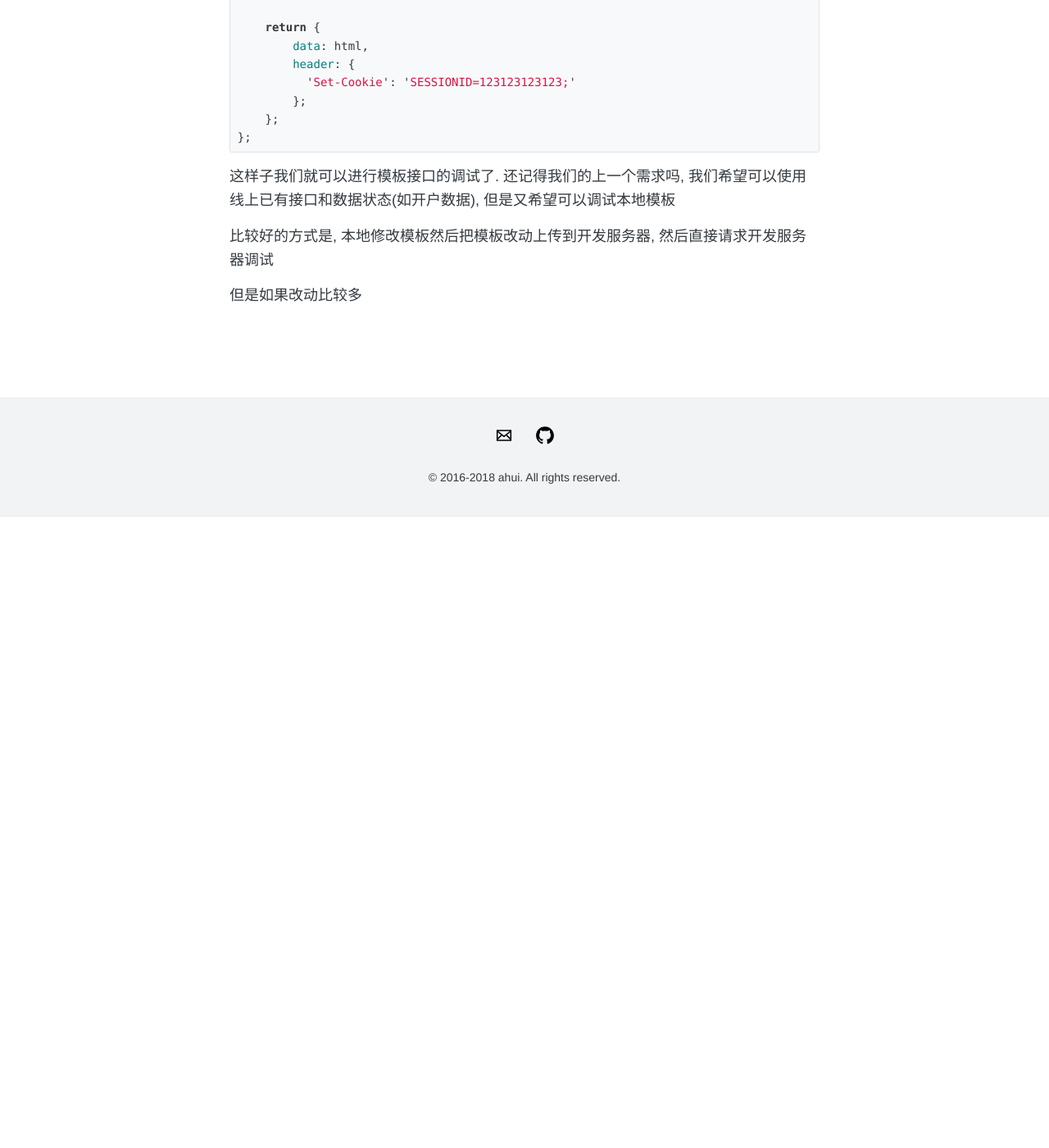
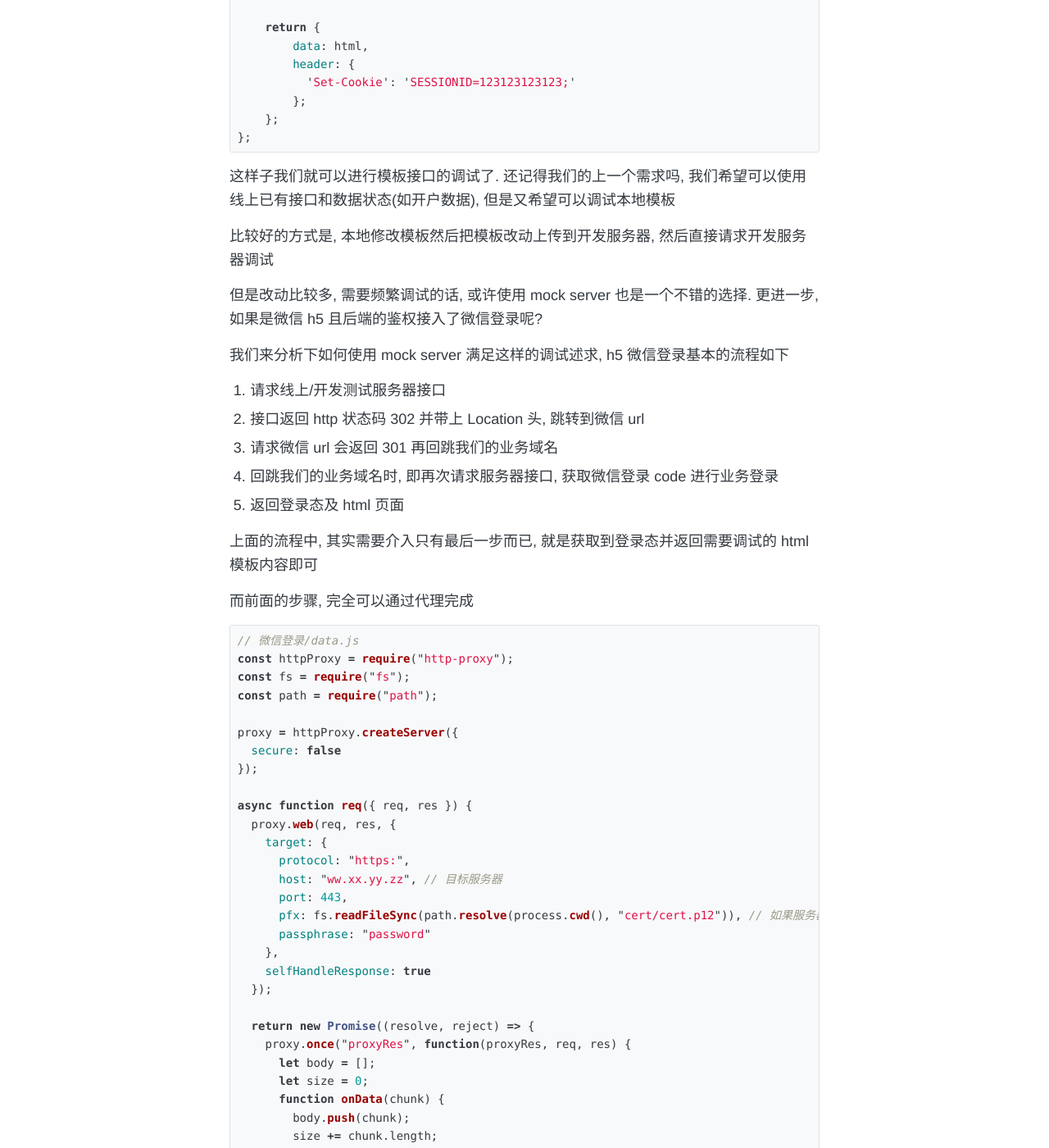
Before and after one commit to funkyLover/blog, a Jekyll site: the page built from posts/_posts/2019-05-17-mock-your-api.md, in a window 1280 px wide and 1400 px high, scrolled down 7080 px. Shown: the whole window at 82% size. Built offline with Jekyll 4.4.1, drawn with Linux system fonts in a browser that asks for light colours; comment, search, counter and statistics services are not loaded; before the commit the page ends 7710 px from its top, so only the background shows below that; some of the changed text lies outside the part shown.

Commit message:
[note]add;

````diff
--- a/draft/2019-05-16-mock-your-api.md
+++ b/posts/_posts/2019-05-17-mock-your-api.md
@@ -208,7 +208,7 @@
 
 ```js
 // ctx: https://koajs.com/#context
-module.exports = function(ctx)  {
+module.exports = function(ctx) {
   // 逻辑处理
 
   return {
@@ -216,11 +216,11 @@
     header: {}, // 如有需要可以配置, 同http.js#header
     delay: 0.1, // 如有需要可以配置, 同http.js#delay
     status: 200 // 如有需要可以配置, 同http.js#status
-  }
-}
+  };
+};
 
 // 如果当中有异步逻辑, 请返回promise, 或直接使用async方法
-module.exports = async function(ctx)  {
+module.exports = async function(ctx) {
   // 异步逻辑处理
   await asyncFn();
 
@@ -229,13 +229,13 @@
     header: {}, // 如有需要可以配置, 同http.js#header
     delay: 0.1, // 如有需要可以配置, 同http.js#delay
     status: 200 // 如有需要可以配置, 同http.js#status
-  }
-}
+  };
+};
 ```
 
 ## 代理线上数据
 
-在开发过程可能出现这样的场景, 一期项目已经开发完了, 现在进行二期迭代的开发工作, 这个时候由于之前的接口后台已经都实现, 二期开发中只想对新增的api进行mock
+在开发过程可能出现这样的场景, 一期项目已经开发完了, 现在进行二期迭代的开发工作, 这个时候由于之前的接口后台已经都实现, 二期开发中只想对新增的 api 进行 mock
 
 这个时候可以修改一下代理的配置
 
@@ -249,7 +249,7 @@
 target.mock.com ww.xx.yy.zz
 ```
 
-或者可以直接使用mock server提供的简单的代理功能, 只需要在mock目录个目录下新建`proxy.js`文件
+或者可以直接使用 mock server 提供的简单的代理功能, 只需要在 mock 目录个目录下新建`proxy.js`文件
 
 ```js
 |- proj
@@ -262,17 +262,17 @@
 }
 ```
 
-这样配置之后, 可以把所有的`target.mock.com`的请求都直接转发到mock server
+这样配置之后, 可以把所有的`target.mock.com`的请求都直接转发到 mock server
 
-当对应请求的url并没有勾选任何一个返回状态, 或根本没有配置对应的url的话, mock server都会帮助我们把请求转发到目标ip
+当对应请求的 url 并没有勾选任何一个返回状态, 或根本没有配置对应的 url 的话, mock server 都会帮助我们把请求转发到目标 ip
 
-假设没有配置`proxy.js`的话, 对于没有命中的url请求, 会根据host直接请求线上的资源或借口
+假设没有配置`proxy.js`的话, 对于没有命中的 url 请求, 会根据 host 直接请求线上的资源或借口
 
 ## 模板接口调试 & 微信登录支持
 
 在非前后端分离的架构中, 很常会出现这样的需求, 应用的入口即是后端接口, 后端会进行鉴权, 拼接模板内容和数据, 然后直接返回页面给到前端进行展示.
 
-这样的场景mock server可以很简单通过`data.js`中导出方法的方式来处理
+这样的场景 mock server 可以很简单通过`data.js`中导出方法的方式来处理
 
 ```js
 const fs = require('fs');
@@ -302,6 +302,105 @@
 
 比较好的方式是, 本地修改模板然后把模板改动上传到开发服务器, 然后直接请求开发服务器调试
 
-但是如果改动比较多
+但是改动比较多, 需要频繁调试的话, 或许使用 mock server 也是一个不错的选择. 更进一步, 如果是微信 h5 且后端的鉴权接入了微信登录呢?
+
+我们来分析下如何使用 mock server 满足这样的调试述求, h5 微信登录基本的流程如下
+
+1. 请求线上/开发测试服务器接口
+1. 接口返回 http 状态码 302 并带上 Location 头, 跳转到微信 url
+1. 请求微信 url 会返回 301 再回跳我们的业务域名
+1. 回跳我们的业务域名时, 即再次请求服务器接口, 获取微信登录 code 进行业务登录
+1. 返回登录态及 html 页面
+
+上面的流程中, 其实需要介入只有最后一步而已, 就是获取到登录态并返回需要调试的 html 模板内容即可
+
+而前面的步骤, 完全可以通过代理完成
+
+```js
+// 微信登录/data.js
+const httpProxy = require("http-proxy");
+const fs = require("fs");
+const path = require("path");
+
+proxy = httpProxy.createServer({
+  secure: false
+});
+
+async function req({ req, res }) {
+  proxy.web(req, res, {
+    target: {
+      protocol: "https:",
+      host: "ww.xx.yy.zz", // 目标服务器
+      port: 443,
+      pfx: fs.readFileSync(path.resolve(process.cwd(), "cert/cert.p12")), // 如果服务器是https需要生成证书
+      passphrase: "password"
+    },
+    selfHandleResponse: true
+  });
+
+  return new Promise((resolve, reject) => {
+    proxy.once("proxyRes", function(proxyRes, req, res) {
+      let body = [];
+      let size = 0;
+      function onData(chunk) {
+        body.push(chunk);
+        size += chunk.length;
+      }
+
+      proxyRes.on("data", onData).once("end", () => {
+        proxyRes.off("data", onData);
+        body = Buffer.concat(body, size);
+        resolve({
+          header: proxyRes.headers,
+          data: body,
+          status: proxyRes.statusCode
+        });
+      });
+    });
+  });
+}
+
+module.exports = async function(ctx) {
+  // 登录态
+  const res = await req(ctx);
+  const header = res.header;
+  res.header = Object.keys(header).reduce((c, k) => {
+    let nk = k
+      .split("-")
+      .map(v => v.charAt(0).toUpperCase() + v.slice(1))
+      .join("-");
+    c[nk] = header[k];
+    return c;
+  }, {});
+
+  if (res.header["Set-Cookie"]) {
+    // 如果有Set-Cookie header, 则要处理返回本地模板
+    // 这里处理模板的语法
+    // 1. 处理类似include的拼接模板的语法
+    // 2. 处理类似<%= =>插入变量/数据的语法
+    // 3. 等等等等....
+    res.data = template;
+
+    // 这里需要注意, 目标服务器可能会返回gzip过后的数据
+    // 如果不对Content-Encoding和Content-Length进行处理的话
+    // 会导致响应中Content-Length和实际内荣长度不一致而出错
+    res.header["Content-Encoding"] = "identity";
+    delete res.header["Content-Length"];
+  }
+  return res;
+};
+```
+
+这样我们就可以对具体的接口模板进行调试了
+
+## 写在最后
+
+~~重复~~造轮子不易, 且造且珍惜
+
+如果大家有mock api的需求的话, 不妨也试用一下[mock-server][1]
+
+如果觉得[mock-server][1]还不错, 或者解决了mock的一些痛点, 不妨赏个star
+
+最后, 用得不爽或发现bug, 恳请[提issue](https://github.com/funkyLover/mock-server/issues)!
 
 [1]: https://github.com/funkyLover/mock-server
````
Also changed, not shown: other parts of posts/_posts/2019-05-17-mock-your-api.md (+1 -1 lines), 1 other file.
